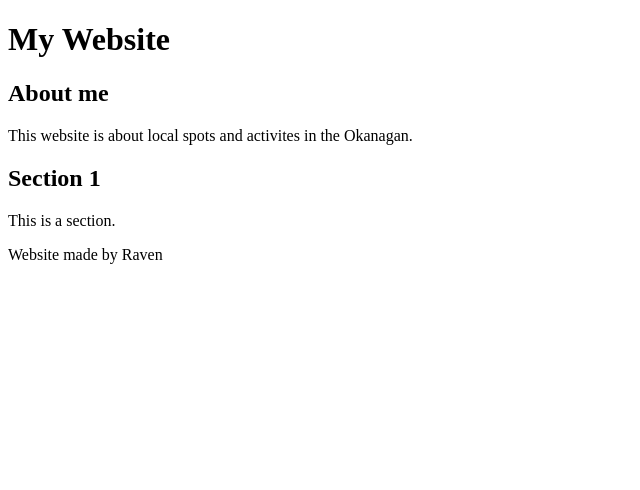
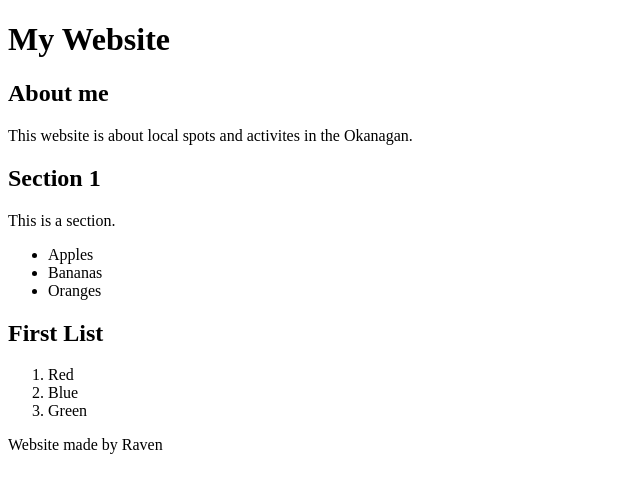
Before and after one commit to ralexander0/Website, a plain HTML site: page index.html in a window 1280 px wide. Shown: the whole page, without its empty margins (0-640 px from the left). Drawn offline with Linux system fonts and the light colour scheme.

Commit message:
Update index.html

```diff
--- a/index.html
+++ b/index.html
@@ -17,6 +17,20 @@
   <section>
     <h1> Section 1</h1>
     <p>This is a section.</p>
+    <ul>
+      <li>Apples</li>
+      <li>Bananas</li>
+      <li>Oranges</li>
+    </ul>
+  </section>
+
+  <section>
+    <h2> First List</h2>
+    <ol>
+      <li>Red</li>
+      <li>Blue</li>
+      <li>Green</li>
+    </ol>
   </section>
 
   <footer>
```
